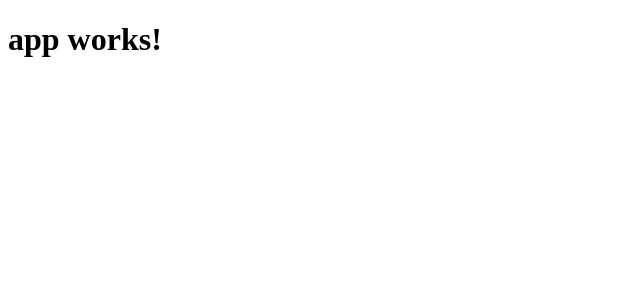
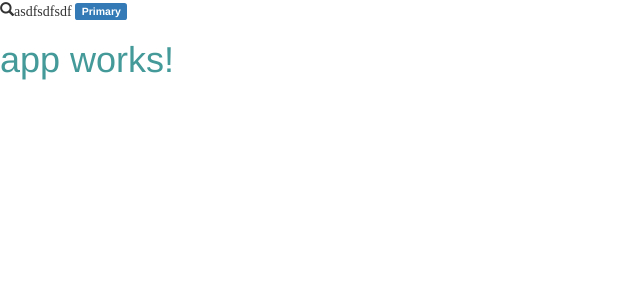
Before and after one commit to neiljmcl/angular2-prototype, an Angular app: page / in a window 1280 px wide. Shown: the top 300 px of the page, without its empty margins (0-640 px from the left). Built offline with nearby package versions, Linux system fonts and the light colour scheme.

Commit message:
added bootstrap (3)

```diff
--- a/angular-cli.json
+++ b/angular-cli.json
@@ -18,9 +18,13 @@
       "prefix": "app",
       "mobile": false,
       "styles": [
-        "styles.sass"
+        "styles.sass",
+        "../node_modules/bootstrap/dist/css/bootstrap.css"
       ],
-      "scripts": [],
+      "scripts": [
+        "../node_modules/jquery/dist/jquery.js",
+        "../node_modules/bootstrap/dist/js/bootstrap.js"
+      ],
       "environments": {
         "source": "environments/environment.ts",
         "dev": "environments/environment.ts",
--- a/package.json
+++ b/package.json
@@ -21,6 +21,8 @@
     "@angular/platform-browser": "^2.3.1",
     "@angular/platform-browser-dynamic": "^2.3.1",
     "@angular/router": "^3.3.1",
+    "jquery": "1.12.4",
+	"bootstrap": "3.3.7",
     "core-js": "^2.4.1",
     "rxjs": "^5.0.1",
     "ts-helpers": "^1.1.1",
--- a/src/app/app.component.html
+++ b/src/app/app.component.html
@@ -1,3 +1,3 @@
-<h1>
+<h1 class="title">
   {{title}}
 </h1>
--- a/src/app/app.component.sass
+++ b/src/app/app.component.sass
@@ -0,0 +1,3 @@
+@import 'src/styles'
+h1.title
+  color: $primary-color
--- a/src/index.html
+++ b/src/index.html
@@ -9,6 +9,10 @@
   <link rel="icon" type="image/x-icon" href="favicon.ico">
 </head>
 <body>
+
+<span class="glyphicon glyphicon-search" aria-hidden="true">asdfsdfsdf</span>
+
+<span class="label label-primary">Primary</span>
   <app-root>Loading...</app-root>
 </body>
 </html>
--- a/src/styles.sass
+++ b/src/styles.sass
@@ -1 +1,5 @@
 /* You can add global styles to this file, and also import other style files */
+$primary-color: #499
+
+body
+  color: #0000f6
```
